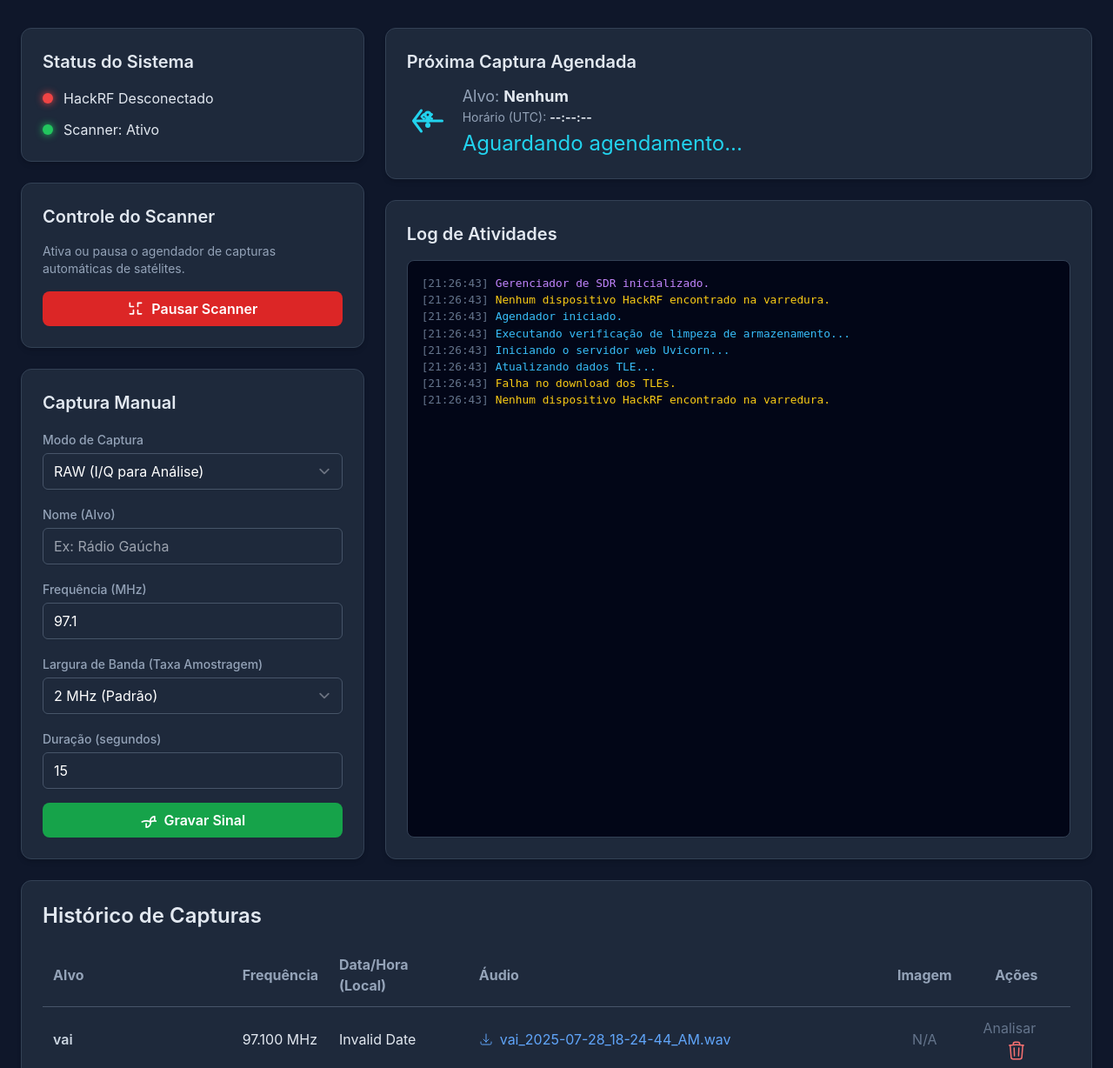
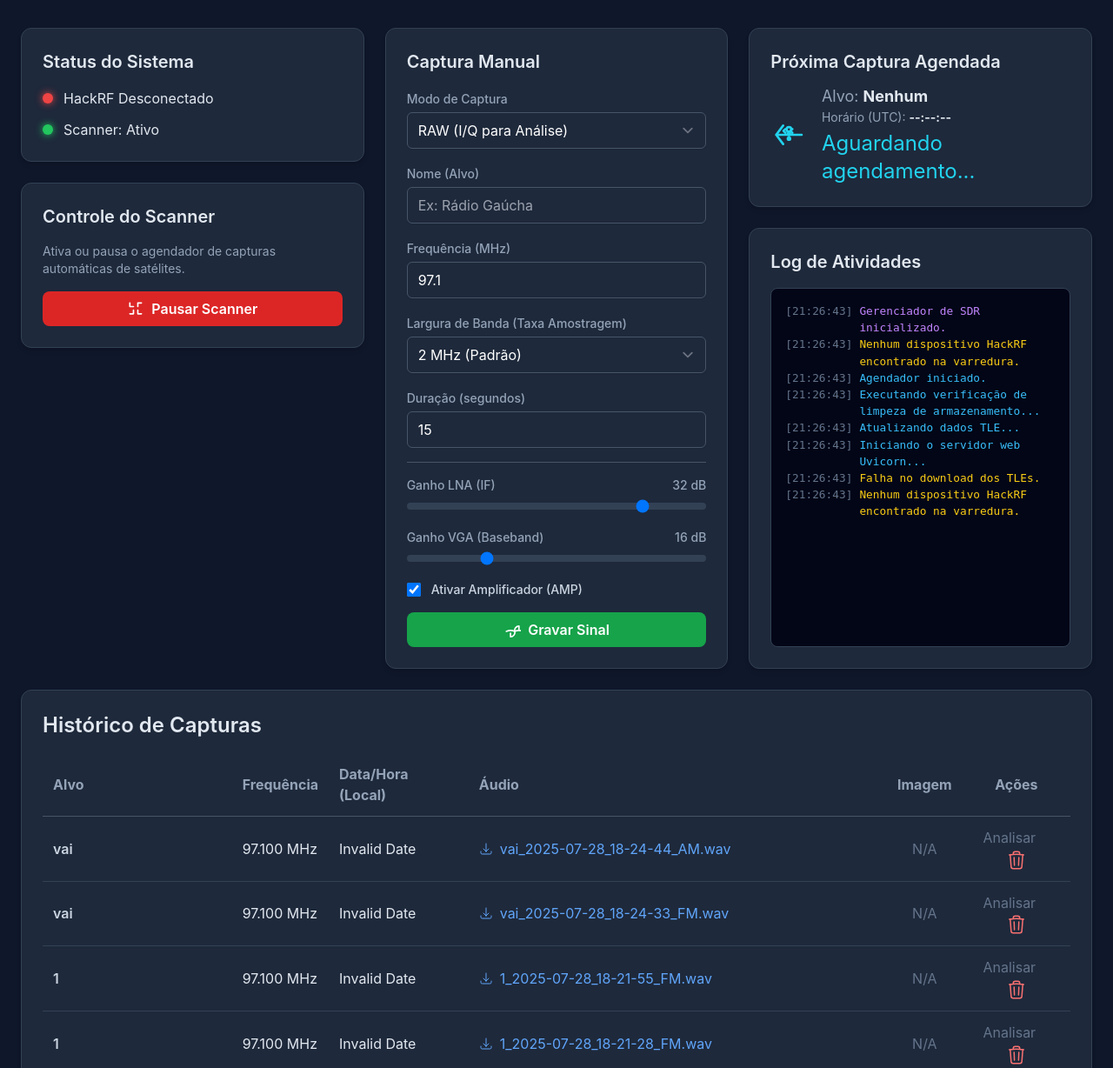
Before and after one commit to Lucas-Cardoso-Gomes/RF_Sentinel, a FastAPI app: page / in a window 1280 px wide. Shown: the part 100-1328 px from the top of the page at 87% size. Run offline with FastAPI, Linux system fonts and the light colour scheme; data comes from the database, SQL or seed files in the repository; both versions use the stored data as it was after the commit; some libraries are stand-ins or nearby versions.

Commit message:
0.5.3
am e fm funcionando

```diff
--- a/main.py
+++ b/main.py
@@ -61,8 +61,6 @@
 async def analysis_page(request: Request):
     return templates.TemplateResponse("analysis.html", {"request": request})
 
-# Apenas a função manual_capture_endpoint precisa de ser alterada
-
 @app.post("/api/capture/manual")
 async def manual_capture_endpoint(request: Request):
     is_scheduler_capturing = not scheduler_thread.is_idle()
@@ -81,13 +79,15 @@
         "name": capture_name,
         "frequency": int(float(data.get("frequency_mhz", 0)) * 1e6),
         "capture_duration_seconds": int(data.get("duration_sec", 10)),
-        "sample_rate": data.get("sample_rate", 2e6), # Padrão atualizado para 2e6
+        "sample_rate": data.get("sample_rate", 2e6),
         "mode": data.get("mode", "RAW"),
-        "lna_gain": 40,
-        "vga_gain": 30
+        "lna_gain": data.get("lna_gain", 32),
+        "vga_gain": data.get("vga_gain", 16),
+        "amp_enabled": data.get("amp_enabled", True)
     }
     threading.Thread(target=run_manual_capture, args=(target_info,)).start()
     return {"status": "Captura manual iniciada."}
+
 @app.get("/api/status")
 def get_status():
     return { "scanner_status": "Ativo" if scanner_event.is_set() else "Pausado", "hackrf_status": SHARED_STATUS["hackrf_status"], "next_pass": SHARED_STATUS["next_pass"], "scheduler_log": SHARED_STATUS["scheduler_log"], "manual_capture_active": SHARED_STATUS["manual_capture_active"], "is_scheduler_capturing": not scheduler_thread.is_idle() }
--- a/templates/index.html
+++ b/templates/index.html
@@ -26,36 +26,21 @@
 <body class="p-4 sm:p-6">
     <div class="max-w-7xl mx-auto">
         <header class="text-center mb-8">
-            <h1 class="text-4xl font-bold text-slate-100 flex items-center justify-center gap-4">
-                <svg xmlns="http://www.w3.org/2000/svg" fill="none" viewBox="0 0 24 24" stroke-width="1.5" stroke="currentColor" class="w-10 h-10 text-indigo-400"><path stroke-linecap="round" stroke-linejoin="round" d="M8.288 15.038a5.25 5.25 0 0 1 7.424 0M5.136 12.006a8.25 8.25 0 0 1 13.728 0M2 8.974a12 12 0 0 1 20 0M16.5 7.5a.75.75 0 0 0-1.5 0v1.5a.75.75 0 0 0 1.5 0V7.5Zm-4.5 0a.75.75 0 0 0-1.5 0v1.5a.75.75 0 0 0 1.5 0V7.5Z" /></svg>
-                RFSentinel
-            </h1>
+            <h1 class="text-4xl font-bold text-slate-100 flex items-center justify-center gap-4"><svg xmlns="http://www.w3.org/2000/svg" fill="none" viewBox="0 0 24 24" stroke-width="1.5" stroke="currentColor" class="w-10 h-10 text-indigo-400"><path stroke-linecap="round" stroke-linejoin="round" d="M8.288 15.038a5.25 5.25 0 0 1 7.424 0M5.136 12.006a8.25 8.25 0 0 1 13.728 0M2 8.974a12 12 0 0 1 20 0M16.5 7.5a.75.75 0 0 0-1.5 0v1.5a.75.75 0 0 0 1.5 0V7.5Zm-4.5 0a.75.75 0 0 0-1.5 0v1.5a.75.75 0 0 0 1.5 0V7.5Z" /></svg>RFSentinel</h1>
             <p class="text-lg text-slate-400 mt-2">Centro de Controle da Estação Terrestre</p>
         </header>
 
         <div class="grid grid-cols-1 md:grid-cols-2 lg:grid-cols-3 gap-6">
             <div class="md:col-span-2 lg:col-span-1 flex flex-col gap-6">
-                <div class="card">
-                    <h2 class="text-xl font-semibold text-slate-200 mb-4">Status do Sistema</h2>
-                    <div class="space-y-3">
-                        <div class="flex items-center"><span id="hackrf-status-led" class="status-led status-off"></span><span id="hackrf-status-text">Verificando...</span></div>
-                        <div class="flex items-center"><span id="scanner-status-led" class="status-led status-off"></span><span id="scanner-status-text">Verificando...</span></div>
-                    </div>
-                </div>
+                <div class="card"><h2 class="text-xl font-semibold text-slate-200 mb-4">Status do Sistema</h2><div class="space-y-3"><div class="flex items-center"><span id="hackrf-status-led" class="status-led status-off"></span><span id="hackrf-status-text">Verificando...</span></div><div class="flex items-center"><span id="scanner-status-led" class="status-led status-off"></span><span id="scanner-status-text">Verificando...</span></div></div></div>
+                <div class="card"><h2 class="text-xl font-semibold text-slate-200 mb-4">Controle do Scanner</h2><p class="text-slate-400 mb-4 text-sm">Ativa ou pausa o agendador de capturas automáticas de satélites.</p><button id="toggle-button" class="btn btn-primary w-full justify-center"><svg class="w-5 h-5" fill="none" stroke="currentColor" viewBox="0 0 24 24"><path stroke-linecap="round" stroke-linejoin="round" stroke-width="2" d="M4 4v5h5M4 19h5v-5M20 4h-5v5M20 19h-5v-5"></path></svg><span id="toggle-button-text">Ativar/Parar</span></button></div>
+            </div>
 
-                <div class="card">
-                    <h2 class="text-xl font-semibold text-slate-200 mb-4">Controle do Scanner</h2>
-                    <p class="text-slate-400 mb-4 text-sm">Ativa ou pausa o agendador de capturas automáticas de satélites.</p>
-                    <button id="toggle-button" class="btn btn-primary w-full justify-center">
-                        <svg class="w-5 h-5" fill="none" stroke="currentColor" viewBox="0 0 24 24"><path stroke-linecap="round" stroke-linejoin="round" stroke-width="2" d="M4 4v5h5M4 19h5v-5M20 4h-5v5M20 19h-5v-5"></path></svg>
-                        <span id="toggle-button-text">Ativar/Parar</span>
-                    </button>
-                </div>
-
+            <div class="md:col-span-2 lg:col-span-1 flex flex-col gap-6">
                 <div class="card">
                     <h2 class="text-xl font-semibold text-slate-200 mb-4">Captura Manual</h2>
                     <div class="space-y-4">
-                        <div>
+                         <div>
                             <label for="capture-mode" class="text-sm font-medium text-slate-400">Modo de Captura</label>
                             <select id="capture-mode" class="mt-1 block w-full bg-slate-800 border border-slate-600 rounded-md shadow-sm py-2 px-3 text-white focus:outline-none focus:ring-indigo-500 focus:border-indigo-500">
                                 <option value="RAW">RAW (I/Q para Análise)</option>
@@ -86,6 +71,22 @@
                             <label for="capture-duration" class="text-sm font-medium text-slate-400">Duração (segundos)</label>
                             <input type="number" id="capture-duration" value="15" class="mt-1 block w-full bg-slate-800 border border-slate-600 rounded-md shadow-sm py-2 px-3 text-white focus:outline-none focus:ring-indigo-500 focus:border-indigo-500">
                         </div>
+
+                        <div class="border-t border-slate-600 pt-4 space-y-4">
+                            <div>
+                                <label for="lna-gain" class="text-sm font-medium text-slate-400 flex justify-between"><span>Ganho LNA (IF)</span><span id="lna-gain-value">32 dB</span></label>
+                                <input type="range" id="lna-gain" min="0" max="40" step="8" value="32" class="w-full h-2 bg-slate-700 rounded-lg appearance-none cursor-pointer">
+                            </div>
+                             <div>
+                                <label for="vga-gain" class="text-sm font-medium text-slate-400 flex justify-between"><span>Ganho VGA (Baseband)</span><span id="vga-gain-value">16 dB</span></label>
+                                <input type="range" id="vga-gain" min="0" max="62" step="2" value="16" class="w-full h-2 bg-slate-700 rounded-lg appearance-none cursor-pointer">
+                            </div>
+                            <div class="flex items-center">
+                                <input id="amp-enable" type="checkbox" checked class="h-4 w-4 rounded border-gray-300 text-indigo-600 focus:ring-indigo-600">
+                                <label for="amp-enable" class="ml-3 block text-sm font-medium text-slate-300">Ativar Amplificador (AMP)</label>
+                            </div>
+                        </div>
+
                         <button id="manual-capture-button" class="btn btn-success w-full justify-center">
                             <svg class="w-5 h-5" fill="none" stroke="currentColor" viewBox="0 0 24 24"><path stroke-linecap="round" stroke-linejoin="round" stroke-width="2" d="M15.59 14.37a6 6 0 01-5.84 7.38v-4.82m5.84-2.56a14.98 14.98 0 00-11.61 0m11.61 0a14.98 14.98 0 0111.61 0m-11.61 0a6 6 0 015.84-7.38v4.82"></path></svg>
                             <span id="manual-capture-button-text">Gravar Sinal</span>
@@ -94,58 +95,30 @@
                 </div>
             </div>
 
-            <div class="md:col-span-2 lg:col-span-2 flex flex-col gap-6">
-                 <div class="card">
-                    <h2 class="text-xl font-semibold text-slate-200 mb-3">Próxima Captura Agendada</h2>
-                    <div class="flex items-center gap-4">
-                         <svg xmlns="http://www.w3.org/2000/svg" fill="none" viewBox="0 0 24 24" stroke-width="1.5" stroke="currentColor" class="w-12 h-12 text-cyan-400"><path stroke-linecap="round" stroke-linejoin="round" d="M12.012 7.004a1.5 1.5 0 1 0 0 3 1.5 1.5 0 0 0 0-3Zm0 3.75a.75.75 0 0 0 0 1.5h.008a.75.75 0 0 0 0-1.5h-.008Zm0 3a.75.75 0 0 0 0 1.5h.008a.75.75 0 0 0 0-1.5h-.008Z" /><path stroke-linecap="round" stroke-linejoin="round" d="m14.25 8.25-1.25 1.25 1.25 1.25m-4.5-2.5-1.25 1.25 1.25 1.25" /><path stroke-linecap="round" stroke-linejoin="round" d="m3.75 12 16.5 0m-16.5 0L8.25 6m-4.5 6 4.5 6" /></svg>
-                        <div>
-                            <p class="text-lg text-slate-400">Alvo: <span id="next-target" class="font-bold text-slate-200">Nenhum</span></p>
-                            <p class="text-sm text-slate-400">Horário (UTC): <span id="next-time" class="font-bold text-slate-200">--:--:--</span></p>
-                            <p class="text-2xl text-cyan-400 mt-1" id="next-countdown">Aguardando...</p>
-                        </div>
-                    </div>
-                </div>
-                <div class="card flex-grow flex flex-col">
-                    <h2 class="text-xl font-semibold text-slate-200 mb-4">Log de Atividades</h2>
-                    <div id="activity-log" class="flex-grow"></div>
-                </div>
+            <div class="md:col-span-2 lg:col-span-1 flex flex-col gap-6">
+                 <div class="card"><h2 class="text-xl font-semibold text-slate-200 mb-3">Próxima Captura Agendada</h2><div class="flex items-center gap-4"><svg xmlns="http://www.w3.org/2000/svg" fill="none" viewBox="0 0 24 24" stroke-width="1.5" stroke="currentColor" class="w-12 h-12 text-cyan-400"><path stroke-linecap="round" stroke-linejoin="round" d="M12.012 7.004a1.5 1.5 0 1 0 0 3 1.5 1.5 0 0 0 0-3Zm0 3.75a.75.75 0 0 0 0 1.5h.008a.75.75 0 0 0 0-1.5h-.008Zm0 3a.75.75 0 0 0 0 1.5h.008a.75.75 0 0 0 0-1.5h-.008Z" /><path stroke-linecap="round" stroke-linejoin="round" d="m14.25 8.25-1.25 1.25 1.25 1.25m-4.5-2.5-1.25 1.25 1.25 1.25" /><path stroke-linecap="round" stroke-linejoin="round" d="m3.75 12 16.5 0m-16.5 0L8.25 6m-4.5 6 4.5 6" /></svg><div><p class="text-lg text-slate-400">Alvo: <span id="next-target" class="font-bold text-slate-200">Nenhum</span></p><p class="text-sm text-slate-400">Horário (UTC): <span id="next-time" class="font-bold text-slate-200">--:--:--</span></p><p class="text-2xl text-cyan-400 mt-1" id="next-countdown">Aguardando...</p></div></div></div>
+                <div class="card flex-grow flex flex-col"><h2 class="text-xl font-semibold text-slate-200 mb-4">Log de Atividades</h2><div id="activity-log" class="flex-grow"></div></div>
             </div>
 
             <div class="md:col-span-2 lg:col-span-3 card">
                 <h2 class="text-2xl font-semibold text-slate-200 mb-4">Histórico de Capturas</h2>
                 <div class="overflow-x-auto">
                     <table class="w-full text-left">
-                        <thead class="border-b border-slate-600 text-slate-400">
-                            <tr>
-                                <th class="p-3">Alvo</th>
-                                <th class="p-3">Frequência</th>
-                                <th class="p-3">Data/Hora (Local)</th>
-                                <th class="p-3">Áudio</th>
-                                <th class="p-3 text-center">Imagem</th>
-                                <th class="p-3 text-center">Ações</th>
-                            </tr>
-                        </thead>
+                        <thead class="border-b border-slate-600 text-slate-400"><tr><th class="p-3">Alvo</th><th class="p-3">Frequência</th><th class="p-3">Data/Hora (Local)</th><th class="p-3">Áudio</th><th class="p-3 text-center">Imagem</th><th class="p-3 text-center">Ações</th></tr></thead>
                         <tbody id="signals-table"></tbody>
                     </table>
                 </div>
             </div>
         </div>
 
-        <footer class="text-center mt-8 text-slate-500">
-            <p>Desenvolvido por Lucas Cardoso Gomes.</p>
-        </footer>
+        <footer class="text-center mt-8 text-slate-500"><p>Desenvolvido por Lucas Cardoso Gomes.</p></footer>
     </div>
 
 <script>
-    // --- OBJETO PRINCIPAL DA APLICAÇÃO ---
     const RFSentinelApp = {
         elements: {},
         state: {},
-
-        // --- INICIALIZAÇÃO ---
         init() {
-            // Mapeia todos os elementos da página para o objeto `elements`
             this.elements = {
                 hackrfStatusLed: document.getElementById('hackrf-status-led'),
                 hackrfStatusText: document.getElementById('hackrf-status-text'),
@@ -160,18 +133,19 @@
                 nextCountdown: document.getElementById('next-countdown'),
                 manualCaptureButton: document.getElementById('manual-capture-button'),
                 manualCaptureButtonText: document.getElementById('manual-capture-button-text'),
-                captureNameInput: document.getElementById('capture-name'), // <-- BUG CORRIGIDO AQUI
+                captureNameInput: document.getElementById('capture-name'),
                 captureFreqInput: document.getElementById('capture-freq'),
                 captureSampleRateInput: document.getElementById('capture-sample-rate'),
                 captureDurationInput: document.getElementById('capture-duration'),
                 captureModeInput: document.getElementById('capture-mode'),
+                lnaGainInput: document.getElementById('lna-gain'),
+                lnaGainValue: document.getElementById('lna-gain-value'),
+                vgaGainInput: document.getElementById('vga-gain'),
+                vgaGainValue: document.getElementById('vga-gain-value'),
+                ampEnableInput: document.getElementById('amp-enable'),
             };
-            this.state = {
-                countdownInterval: null,
-                lastLogLength: 0
-            };
+            this.state = { countdownInterval: null, lastLogLength: 0 };
 
-            // Adiciona os listeners (ouvintes de eventos) para os botões
             this.elements.toggleButton.addEventListener('click', () => this.api.toggleScanner());
             this.elements.manualCaptureButton.addEventListener('click', () => this.api.startManualCapture());
             this.elements.signalsTable.addEventListener('click', (event) => {
@@ -181,20 +155,21 @@
                     this.api.deleteSignal(signalId);
                 }
             });
+            this.elements.lnaGainInput.addEventListener('input', (e) => {
+                this.elements.lnaGainValue.textContent = `${e.target.value} dB`;
+            });
+            this.elements.vgaGainInput.addEventListener('input', (e) => {
+                this.elements.vgaGainValue.textContent = `${e.target.value} dB`;
+            });
 
-            // Inicia os loops de atualização
             this.updateLoop();
         },
-
-        // --- LOOPS DE ATUALIZAÇÃO ---
         updateLoop() {
             this.api.fetchStatus();
             this.api.fetchSignals();
             setInterval(() => this.api.fetchStatus(), 2000);
             setInterval(() => this.api.fetchSignals(), 10000);
         },
-
-        // --- COMUNICAÇÃO COM O BACKEND (API) ---
         api: {
             async fetchStatus() {
                 try {
@@ -233,11 +208,14 @@
                         method: 'POST',
                         headers: { 'Content-Type': 'application/json' },
                         body: JSON.stringify({
-                            name: elements.captureNameInput.value, // <-- BUG CORRIGIDO AQUI
+                            name: elements.captureNameInput.value,
                             frequency_mhz: elements.captureFreqInput.value,
                             duration_sec: elements.captureDurationInput.value,
                             sample_rate: parseFloat(elements.captureSampleRateInput.value),
-                            mode: elements.captureModeInput.value
+                            mode: elements.captureModeInput.value,
+                            lna_gain: parseInt(elements.lnaGainInput.value),
+                            vga_gain: parseInt(elements.vgaGainInput.value),
+                            amp_enabled: elements.ampEnableInput.checked
                         })
                     });
                     if (!response.ok) {
@@ -268,8 +246,6 @@
                 }
             }
         },
-
-        // --- ATUALIZAÇÃO DA INTERFACE (UI) ---
         ui: {
             renderStatus(data) {
                 const { elements } = RFSentinelApp;
@@ -322,7 +298,6 @@
                         }
                         const isRaw = signal.filepath.toLowerCase().includes('_raw.wav');
                         const analysisLink = isRaw ? `<a href="/analysis?id=${signal.id}" target="_blank" class="text-indigo-400 hover:underline mr-4">Analisar</a>` : `<span class="text-slate-500 mr-4" title="Análise disponível apenas para capturas RAW">Analisar</span>`;
-
                         return `<tr class="border-b border-slate-700 hover:bg-slate-800/50" style="transition: opacity 0.5s;" data-signal-id="${signal.id}"><td class="p-3 font-semibold text-slate-300">${signal.target}</td><td class="p-3">${freqMhz} MHz</td><td class="p-3">${localTimestamp}</td><td class="p-3"><a href="/${signal.filepath}" download class="text-blue-400 hover:underline flex items-center gap-2"><svg class="w-4 h-4" fill="none" stroke-width="1.5" stroke="currentColor" viewBox="0 0 24 24"><path stroke-linecap="round" stroke-linejoin="round" d="M3 16.5v2.25A2.25 2.25 0 0 0 5.25 21h13.5A2.25 2.25 0 0 0 21 18.75V16.5M16.5 12 12 16.5m0 0L7.5 12m4.5 4.5V3" /></svg>${fileName}</a></td>${imageCell}<td class="p-3 text-center">${analysisLink}<button class="text-red-400 hover:text-red-300 delete-btn" data-signal-id="${signal.id}" title="Apagar Sinal"><svg class="w-6 h-6 inline-block" fill="none" viewBox="0 0 24 24" stroke-width="1.5" stroke="currentColor"><path stroke-linecap="round" stroke-linejoin="round" d="m14.74 9-.346 9m-4.788 0L9.26 9m9.968-3.21c.342.052.682.107 1.022.166m-1.022-.165L18.16 19.673a2.25 2.25 0 0 1-2.244 2.077H8.084a2.25 2.25 0 0 1-2.244-2.077L4.772 5.79m14.456 0a48.108 48.108 0 0 0-3.478-.397m-12 .562c.34-.059.68-.114 1.022-.165m0 0a48.11 48.11 0 0 1 3.478-.397m7.5 0v-.916c0-1.18-.91-2.164-2.09-2.201a51.964 51.964 0 0 0-3.32 0c-1.18.037-2.09 1.022-2.09 2.201v.916m7.5 0a48.667 48.667 0 0 0-7.5 0" /></svg></button></td></tr>`;
                     }).join('');
                 }
@@ -355,7 +330,6 @@
         }
     };
 
-    // Inicia a aplicação quando a página estiver pronta
     document.addEventListener('DOMContentLoaded', () => RFSentinelApp.init());
 </script>
 </body>
```
Also changed, not shown: utils/scanner.py (+10 -11 lines), signals.db.
